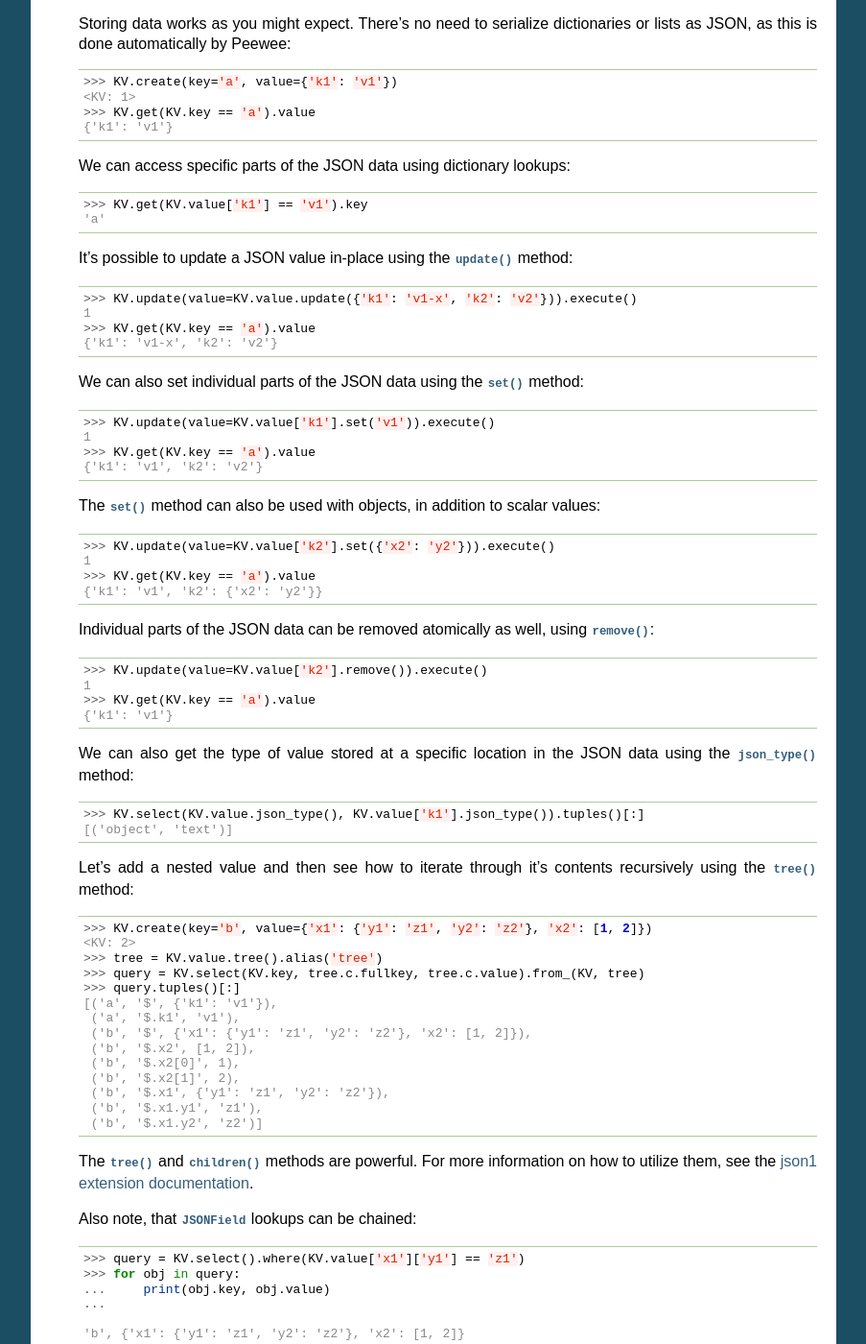
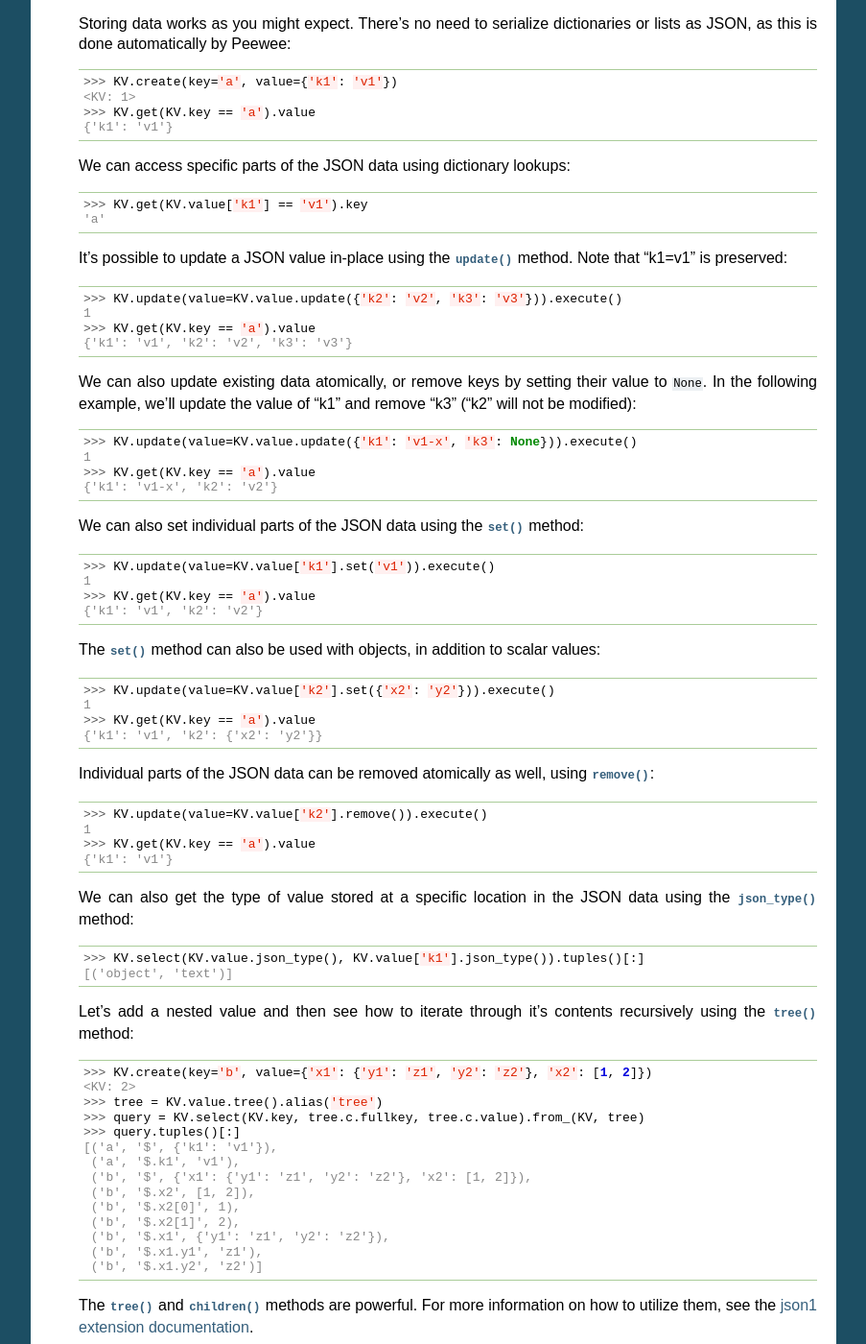
Before and after one commit to coleifer/peewee, a Sphinx documentation site: the page built from docs/peewee/sqlite_ext.rst, in a window 1280 px wide and 1400 px high, scrolled down 5041 px. Shown: the whole window at 96% size, without its empty margins (198-1101 px from the left). Built offline with Sphinx 7.4.7, drawn with Linux system fonts in a browser that asks for light colours; pages that are not in the unit, such as notebooks, are missing from menus; some of the changed text lies outside the part shown.

Commit message:
More examples of sqlite JSONField.update().

```diff
--- a/docs/peewee/sqlite_ext.rst
+++ b/docs/peewee/sqlite_ext.rst
@@ -332,11 +332,23 @@ APIs
         >>> KV.get(KV.value['k1'] == 'v1').key
         'a'
 
-    It's possible to update a JSON value in-place using the :py:meth:`~JSONField.update` method:
+    It's possible to update a JSON value in-place using the :py:meth:`~JSONField.update`
+    method. Note that "k1=v1" is preserved:
 
     .. code-block:: pycon
 
-        >>> KV.update(value=KV.value.update({'k1': 'v1-x', 'k2': 'v2'})).execute()
+        >>> KV.update(value=KV.value.update({'k2': 'v2', 'k3': 'v3'})).execute()
+        1
+        >>> KV.get(KV.key == 'a').value
+        {'k1': 'v1', 'k2': 'v2', 'k3': 'v3'}
+
+    We can also update existing data atomically, or remove keys by setting
+    their value to ``None``. In the following example, we'll update the value
+    of "k1" and remove "k3" ("k2" will not be modified):
+
+    .. code-block:: pycon
+
+        >>> KV.update(value=KV.value.update({'k1': 'v1-x', 'k3': None})).execute()
         1
         >>> KV.get(KV.key == 'a').value
         {'k1': 'v1-x', 'k2': 'v2'}
@@ -413,7 +425,7 @@ APIs
 
         'b', {'x1': {'y1': 'z1', 'y2': 'z2'}, 'x2': [1, 2]}
 
-    API documentation for :py:class:`JSONField` follows.
+    For more information, refer to the `sqlite json1 documentation <http://sqlite.org/json1.html>`_.
 
     .. py:method:: __getitem__(item)
 
```
